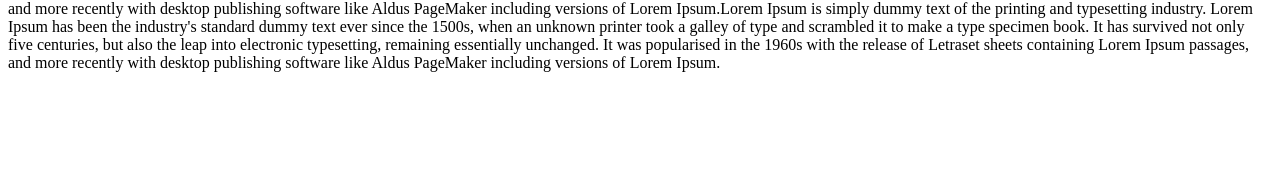
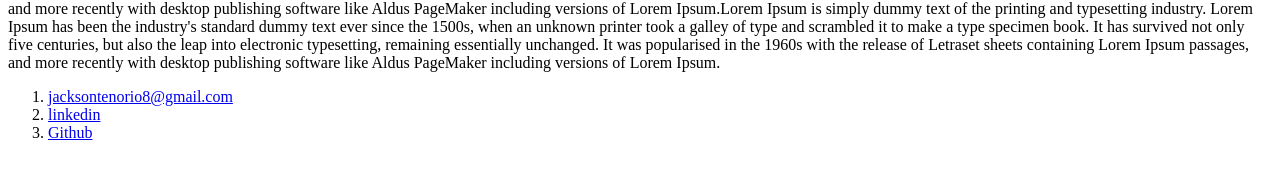
Before and after one commit to JacksonTenorio/HTML5, a plain HTML site: page Starter-html/Dio/SitePessoal/index.html in a window 1280 px wide. Shown: the part 350-526 px from the top of the page. Drawn offline with Linux system fonts and the light colour scheme.

Commit message:
Update em index
Foi adicionado uma lista ordenada.

```diff
--- a/Starter-html/Dio/SitePessoal/index.html
+++ b/Starter-html/Dio/SitePessoal/index.html
@@ -26,5 +26,17 @@
                 </p>
             </article>
         </section>
-        <footer></footer>
+        <footer>
+            <ol>
+                <li>
+                    <a href="mailton">jacksontenorio8@gmail.com</a>
+                </li>
+                <li>
+                    <a href="https://www.linkedin.com/in/jacksontenorio8/" target="_blank">linkedin</a>
+                </li>
+                <li>
+                    <a href="https://github.com/jacksontenorio8" target="_blank">Github</a>
+                </li>
+            </ol>
+        </footer>
 </html>
```
